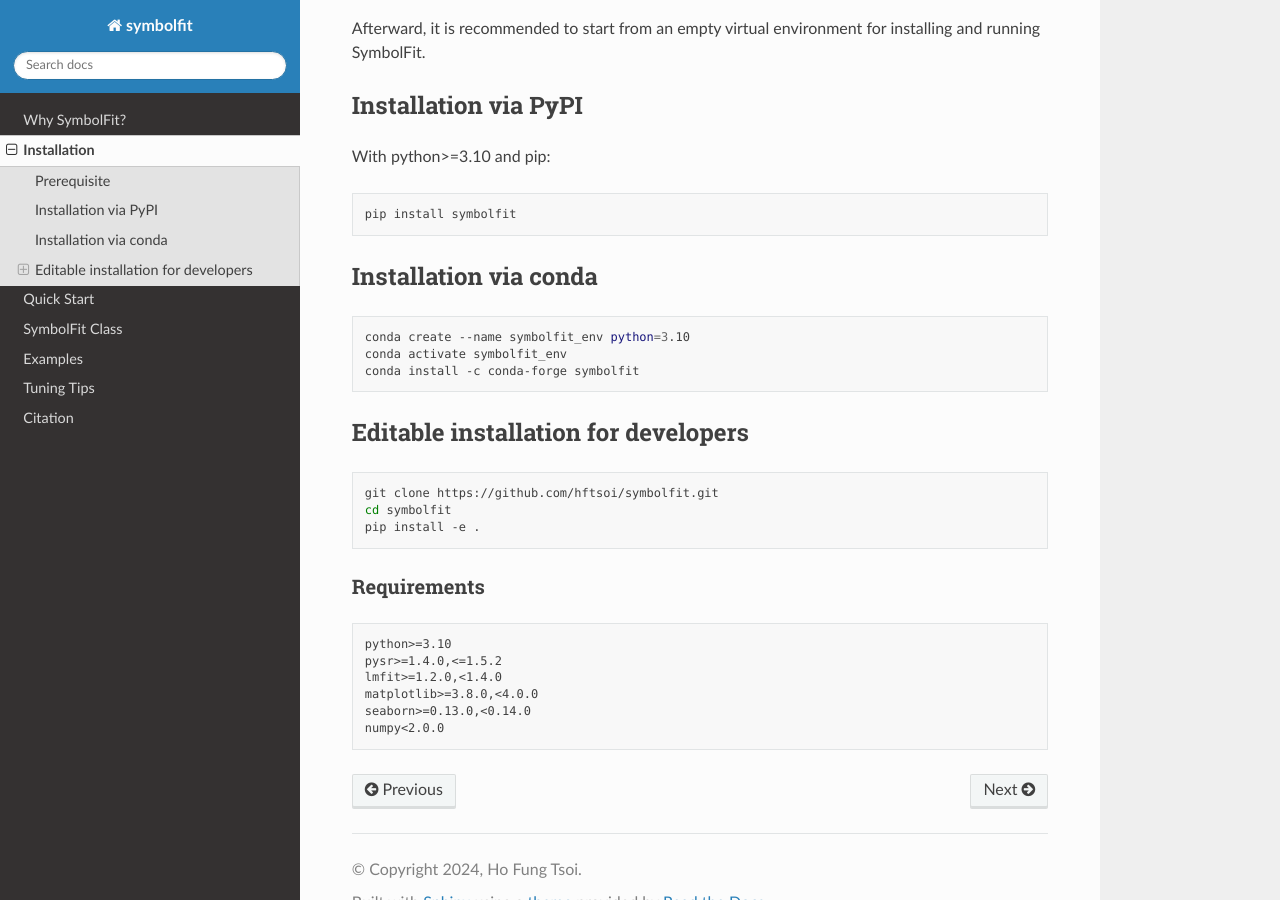
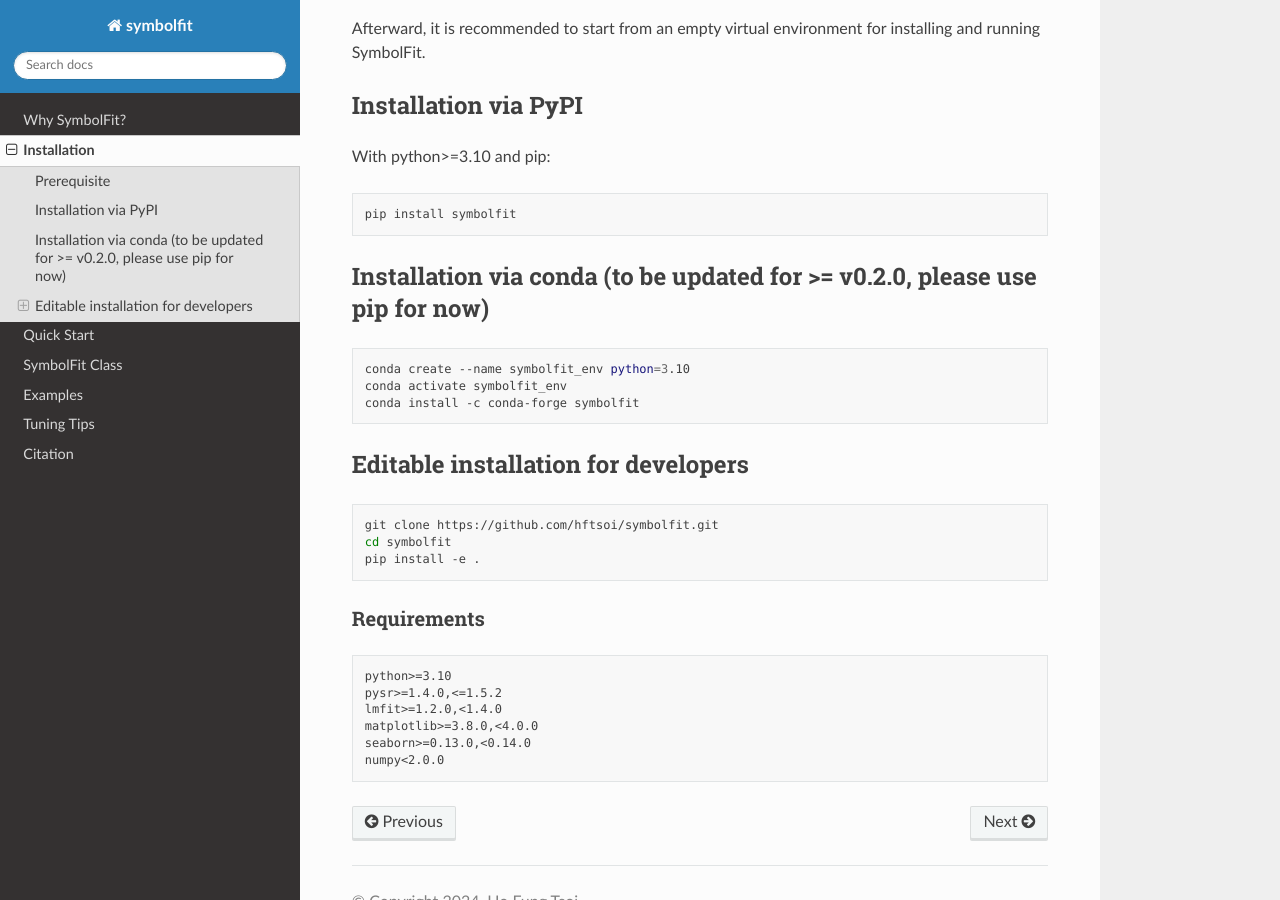
Before and after one commit to hftsoi/symbolfit, a Sphinx documentation site: the page built from docs/install.rst, in a window 1280 px wide and 900 px high, scrolled down 591 px. Built offline with Sphinx 7.4.7 and the Read the Docs theme 3.1.0, drawn with Linux system fonts in a browser that asks for light colours.

Commit message:
note for installation

```diff
--- a/docs/install.rst
+++ b/docs/install.rst
@@ -35,7 +35,7 @@
 
    pip install symbolfit
 
-Installation via conda
+Installation via conda (to be updated for >= v0.2.0, please use pip for now)
 ----------------------
 
 .. code-block:: bash
```
Also changed, not shown: README.md (+1 -1 lines).
